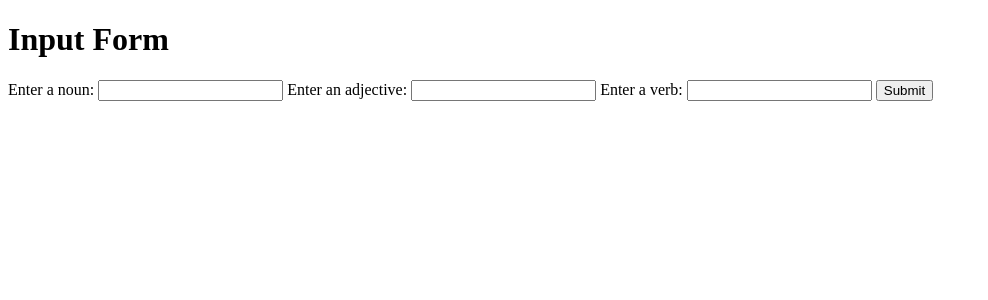
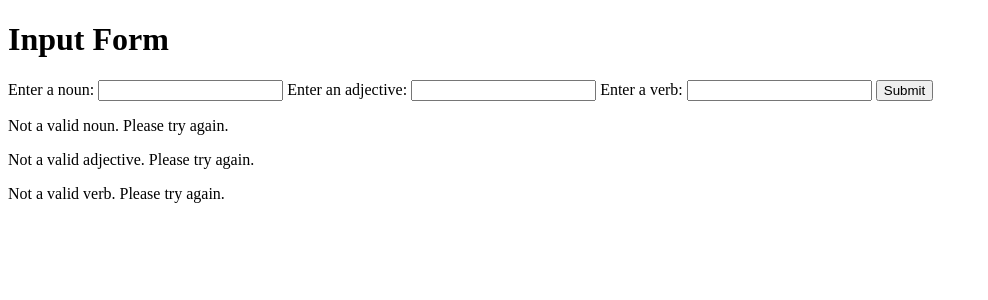
Before and after one commit to kobebuckley/madlibsTutorial, a Flask app: page / in a window 1280 px wide. Shown: the top 300 px of the page, without its empty margins (0-988 px from the left). Run offline with Flask 3, Linux system fonts and the light colour scheme.

Commit message:
updated validation to data passed through is valid

```diff
--- a/app.py
+++ b/app.py
@@ -29,6 +29,7 @@ def validate_words():
 
         f'Psychologically, from the {noun}\'s point of view... {verb} is the {adjective} achievement!'
     ]
+
     randomStory = random.choice(stories)
     print(randomStory)
     # print(valid_adjective, valid_verb, valid_noun)
--- a/templates/index.html
+++ b/templates/index.html
@@ -20,7 +20,7 @@
         <input type="submit" value="Submit">
     </form>
 
-     {% if valid_noun %}
+     <!-- {% if valid_noun %}
         <p>Valid noun entered: {{ noun }}</p>
     {% endif %}
 
@@ -30,21 +30,29 @@
 
    {% if valid_verb %}
         <p>Valid verb entered: {{ verb }}</p>
+    {% endif %} -->
+
+    {% if not valid_noun or not valid_adjective or not valid_verb %}
+
+        {% if not valid_noun %}
+            <p class="error">Not a valid noun. Please try again.</p>
         {% endif %}
 
-    {% if invalid_noun %}
-        <p class="error">Not a valid noun. Please try again.</p>
-    {% endif %}
-    {% if invalid_adj %}
+        {% if not valid_adjective %}
             <p class="error">Not a valid adjective. Please try again.</p>
         {% endif %}
-    {% if invalid_verb %}
+
+        {% if not valid_verb %}
             <p class="error">Not a valid verb. Please try again.</p>
         {% endif %}
 
+{% endif %}
+
+
     {% if valid_noun and valid_adjective and valid_verb %}
-    <!-- <p>Your sentence: {{ noun }} {{ adjective }} {{ verb }}</p> -->
+
         <p> {{randomStory}} </p>
+
     {% endif %}
 
 </html>
```
Lines whose indentation alone changed are shown as unchanged.
